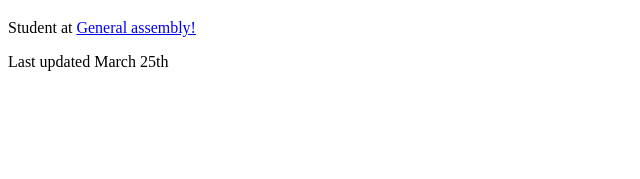
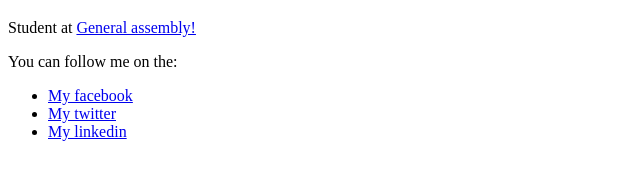
Before and after one commit to maksimstevenson/fewd-30, a plain HTML site: page index.html in a window 1280 px wide. Shown: the part 169-348 px from the top of the page, without its empty margins (0-640 px from the left). Drawn offline with Linux system fonts and the light colour scheme.

Commit message:
Have some added links

```diff
--- a/index.html
+++ b/index.html
@@ -19,11 +19,14 @@
             <p>Student at <a href="https://generalassemb.ly/"target="_blank">General assembly!</a></p>
 </header>
          <main>
+             <p>You can follow me on the:</p>
+             <ul>
+                 <li><a href="https://www.facebook.com/maksim.senko"target="_blank">My facebook</a></li>
+                <li><a href="twitter.com"target="_blank">My twitter</a></li>
+                <li><a href="linkedin.com"target="_blank">My linkedin</a> </li>
+             </ul>
          </main>
          <footer></footer>
 
 </body>
 </html>
-<p>
-    Last updated March 25th
-</p>
```
